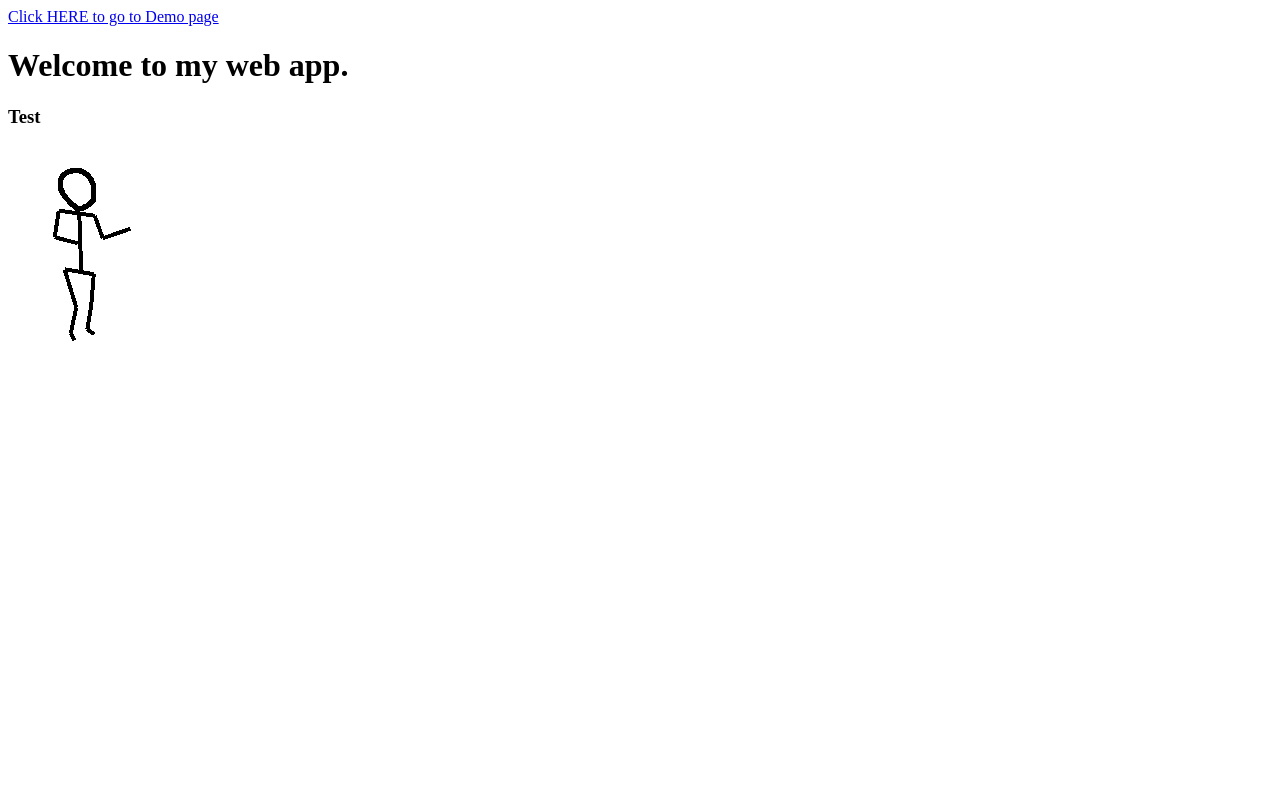
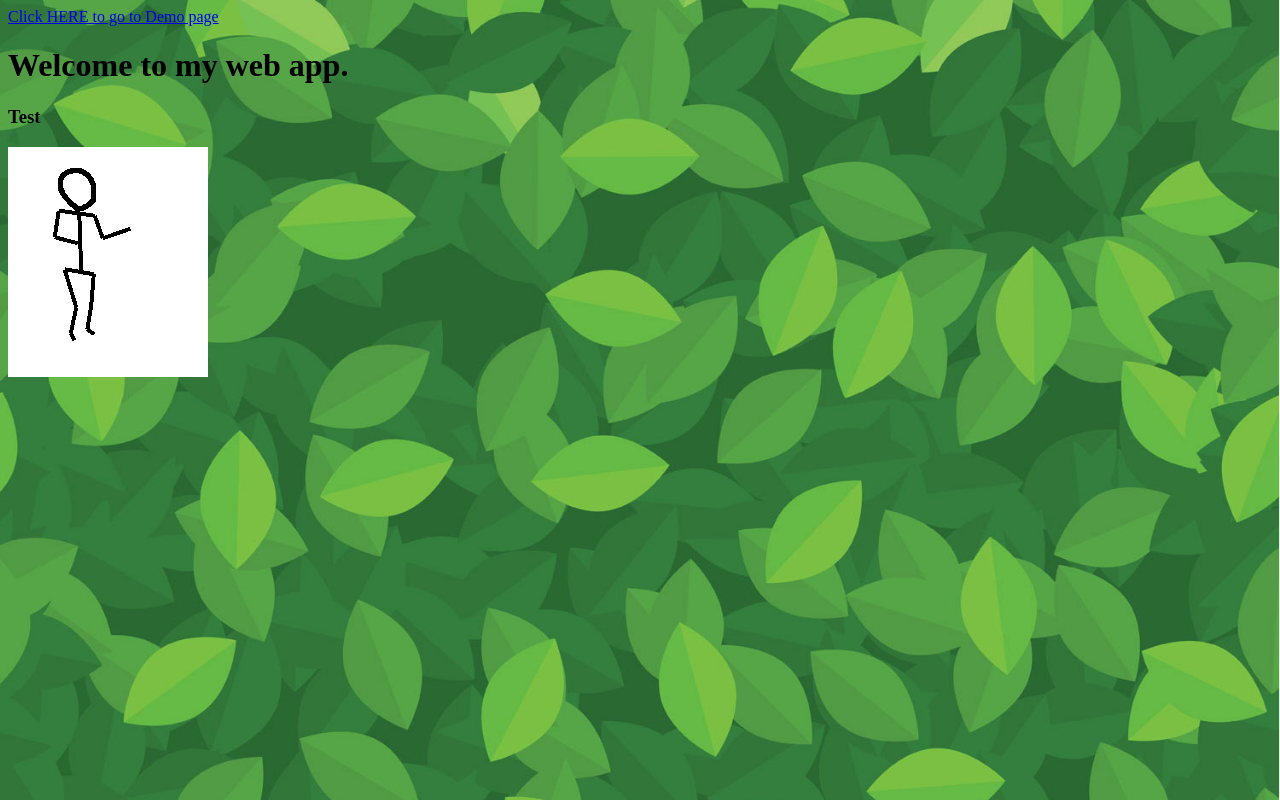
Before and after one commit to 22tthompson/WebAppProject, a plain HTML site: page index.html in a window 1280 px wide. Drawn offline with Linux system fonts and the light colour scheme.

Commit message:
Added background, css and folders for scripts.

```diff
--- a/index.html
+++ b/index.html
@@ -1,8 +1,7 @@
 <html>
     <head>
         <title>Home</title>
-
-
+        <link rel="stylesheet" href="scripts/css/style.css">
     </head>
 
     <body>
--- /dev/null
+++ b/scripts/css/style.css
@@ -0,0 +1,6 @@
+body{
+    background-color: #bdc8aa;
+    background-image: url('../../images/wallpaper.jpg');
+    background-repeat: no-repeat;
+    background-size: cover;
+}
```
Also changed, not shown: images/wallpaper.jpg (added).
